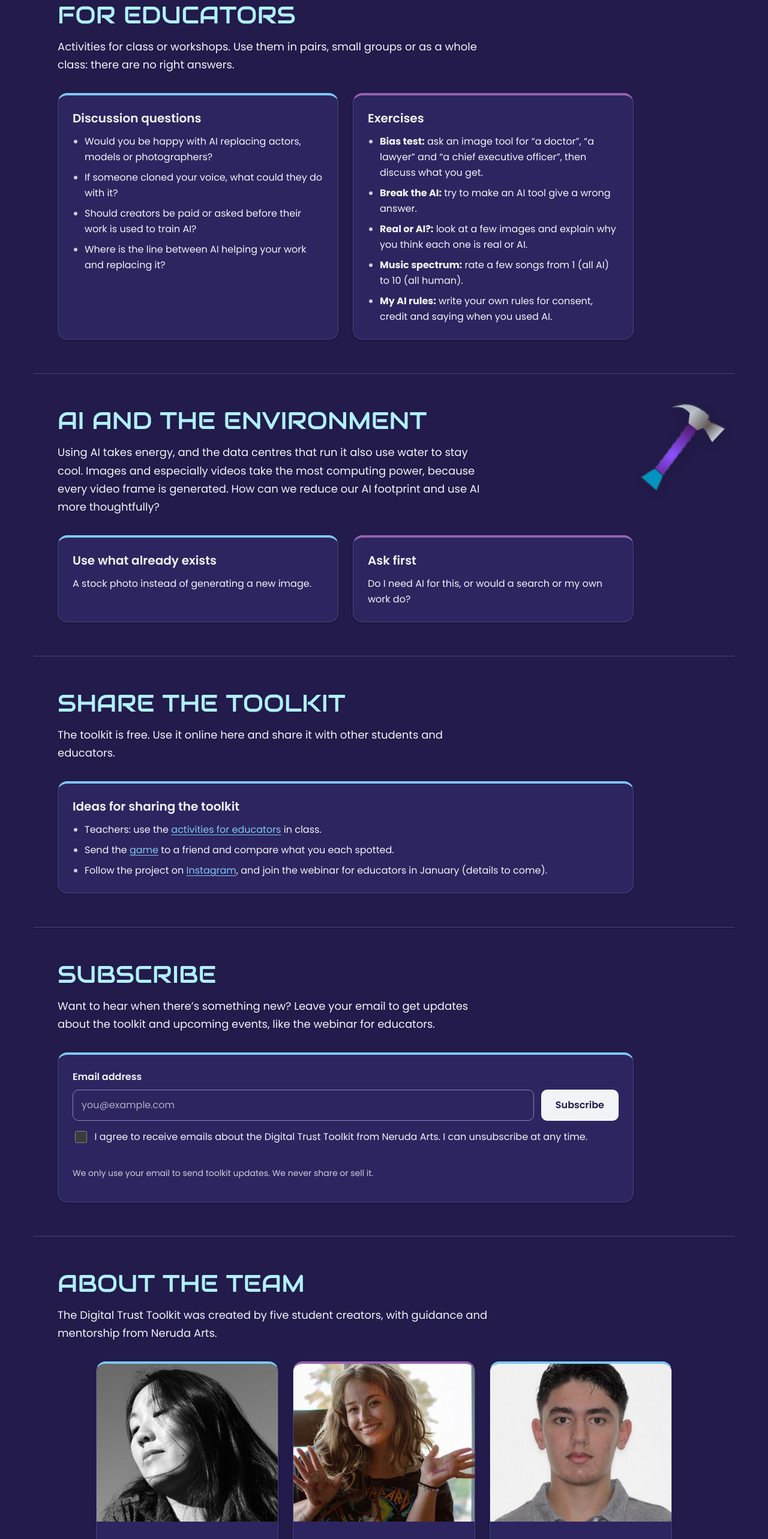
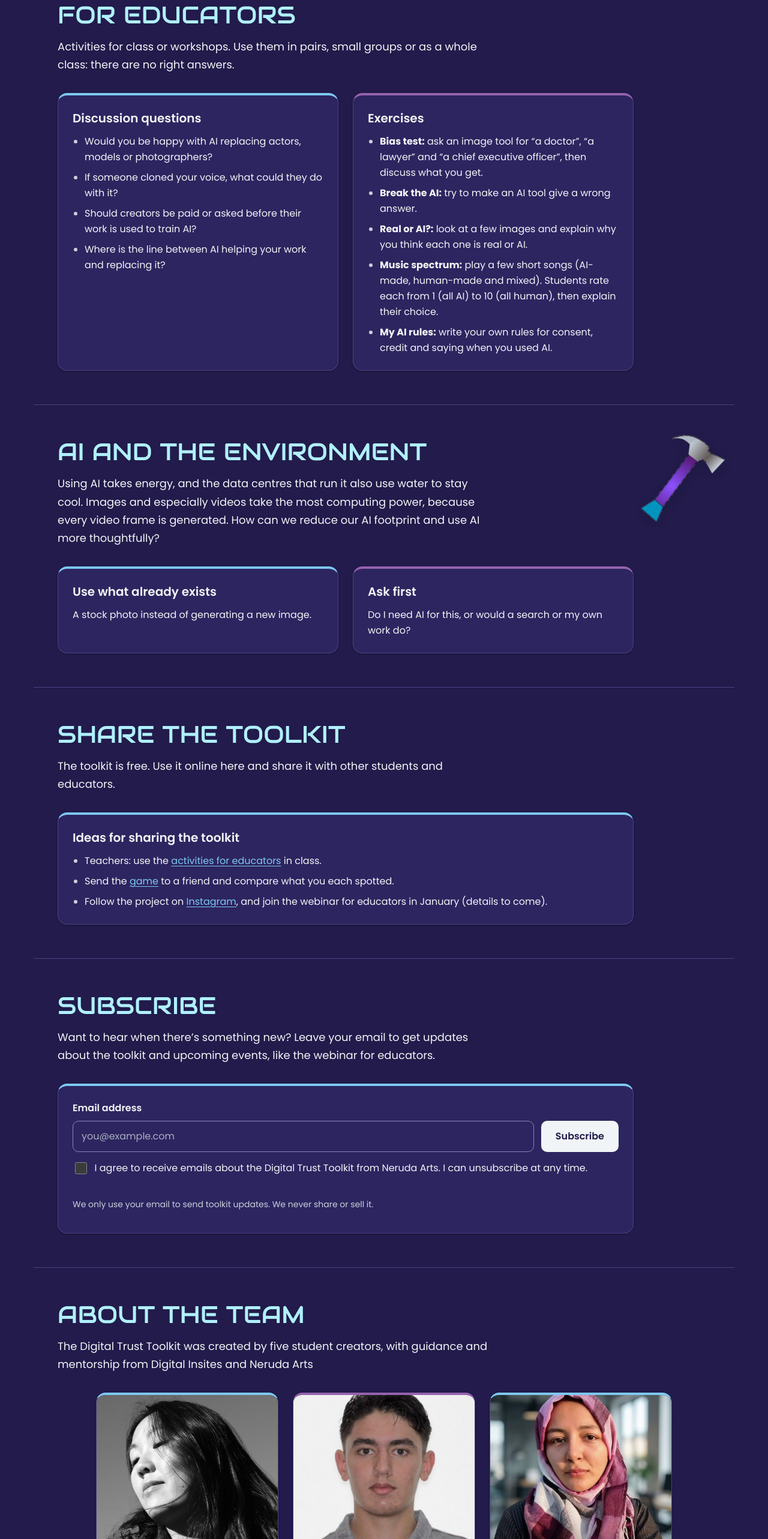
Before and after one commit to racingv12/Digital-Trust-Tool-Kit-Project-By-Neruda-Arts, a plain HTML site: page index.html in a window 1280 px wide. Shown: the part 9435-12000 px from the top of the page at 60% size. Drawn offline with Linux system fonts and the light colour scheme; a web font is replaced by a local one.

Commit message:
Fixed team picture ordering

```diff
--- a/index.html
+++ b/index.html
@@ -589,7 +589,7 @@
             <li><strong>Break the AI:</strong> try to make an AI tool give a wrong answer.</li>
             <li><strong>Real or AI?:</strong> look at a few images and explain why you think each one is real or AI.</li>
             <!-- Audit I1: add one line of instructions here (which songs, and how to rate them). -->
-            <li><strong>Music spectrum:</strong> rate a few songs from 1 (all AI) to 10 (all human).</li>
+            <li><strong>Music spectrum:</strong> play a few short songs (AI-made, human-made and mixed). Students rate each from 1 (all AI) to 10 (all human), then explain their choice.</li>
             <li><strong>My AI rules:</strong> write your own rules for consent, credit and saying when you used AI.</li>
           </ul>
         </div>
@@ -697,8 +697,7 @@
       <h2>About the team</h2>
       <div class="section__summary">
         <p>
-          The Digital Trust Toolkit was created by five student creators, with guidance and
-          mentorship from Neruda Arts.
+          The Digital Trust Toolkit was created by five student creators, with guidance and mentorship from Digital Insites and Neruda Arts
         </p>
       </div>
 
@@ -716,14 +715,6 @@
           </div>
         </li>
         <li class="card team__card">
-          <img class="team__photo" src="assets/images/team/ashley-balbaa.jpg" width="436" height="406" loading="lazy" alt="Ashley Balbaa">
-          <div class="team__body">
-            <h4 class="team__name">Ashley Balbaa</h4>
-            <p class="team__role">Multi-Media Designer</p>
-            <p>“I am a Film and Television Production student passionate about storytelling across all facets of media. As a creator, I recognize the urgency of navigating emerging technologies, particularly given the risks they pose to artistic individuality, originality, and media oversaturation. Participating in the Digital Trust Workshops equipped me with practical strategies to strengthen my personal and creative security, protecting both my identity and my intellectual property. Moving forward, I am committed to sharing this awareness with fellow creatives, as understanding how Artificial Intelligence operates is essential to preventing unintentional exposure and safeguarding original work.”</p>
-          </div>
-        </li>
-        <li class="card team__card">
           <img class="team__photo" src="assets/images/team/ali-bagheri.jpg" width="436" height="408" loading="lazy" alt="Ali Bagheri">
           <div class="team__body">
             <h4 class="team__name">Ali Bagheri</h4>
@@ -731,6 +722,7 @@
             <p>“Hey, my name is Ali Bagheri, and I’m studying Honours Computer Science at the University of Waterloo. I was drawn to the Digital Trust Toolkit because I wanted to raise awareness about AI, misinformation, and the importance of making informed decisions when using AI. I was particularly interested in exploring these topics through a unique, engaging, and interactive experience.”</p>
           </div>
         </li>
+
         <li class="card team__card">
           <img class="team__photo" src="assets/images/team/anum-iftikhar.jpg" width="436" height="406" loading="lazy" alt="Anum Iftikhar">
           <div class="team__body">
@@ -739,6 +731,16 @@
             <p>“After taking part in the Digital Trust Project, I joined the student team selected to co-create the Digital Trust Toolkit as UX Designer, helping develop practical resources for students and educators to make informed choices as AI becomes increasingly embedded in how we work, create and communicate. My background in healthcare and teaching has taught me to understand people’s needs and explain complex ideas clearly. I’m excited to bring that perspective to shaping a toolkit that is accessible, intuitive and easy to use.”</p>
           </div>
         </li>
+
+        <li class="card team__card">
+          <img class="team__photo" src="assets/images/team/ashley-balbaa.jpg" width="436" height="406" loading="lazy" alt="Ashley Balbaa">
+          <div class="team__body">
+            <h4 class="team__name">Ashley Balbaa</h4>
+            <p class="team__role">Multi-Media Designer</p>
+            <p>“I am a Film and Television Production student passionate about storytelling across all facets of media. As a creator, I recognize the urgency of navigating emerging technologies, particularly given the risks they pose to artistic individuality, originality, and media oversaturation. Participating in the Digital Trust Workshops equipped me with practical strategies to strengthen my personal and creative security, protecting both my identity and my intellectual property. Moving forward, I am committed to sharing this awareness with fellow creatives, as understanding how Artificial Intelligence operates is essential to preventing unintentional exposure and safeguarding original work.”</p>
+          </div>
+        </li>
+
         <li class="card team__card">
           <img class="team__photo" src="assets/images/team/joan-mboya.jpg" width="440" height="410" loading="lazy" alt="Joan Mboya">
           <div class="team__body">
```
